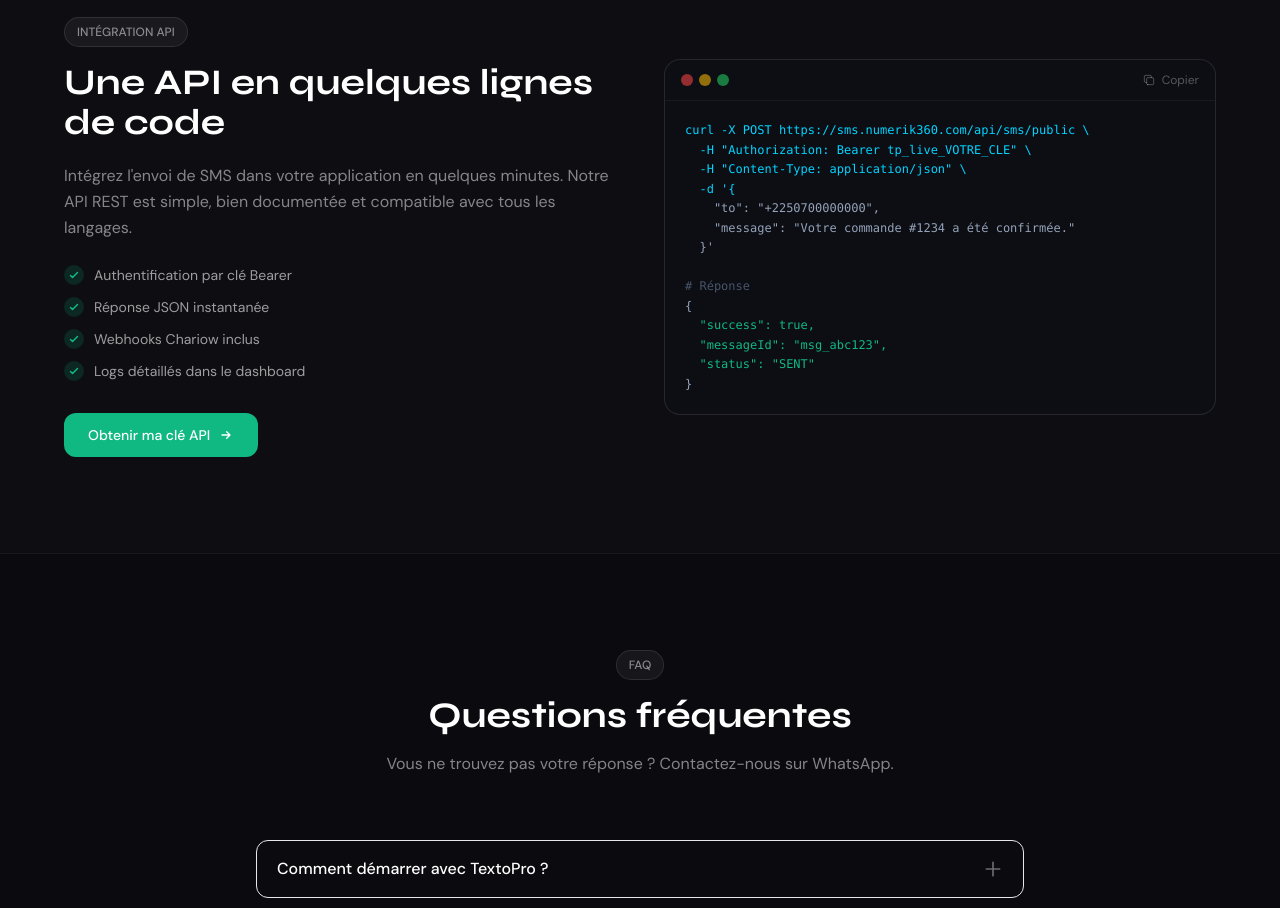
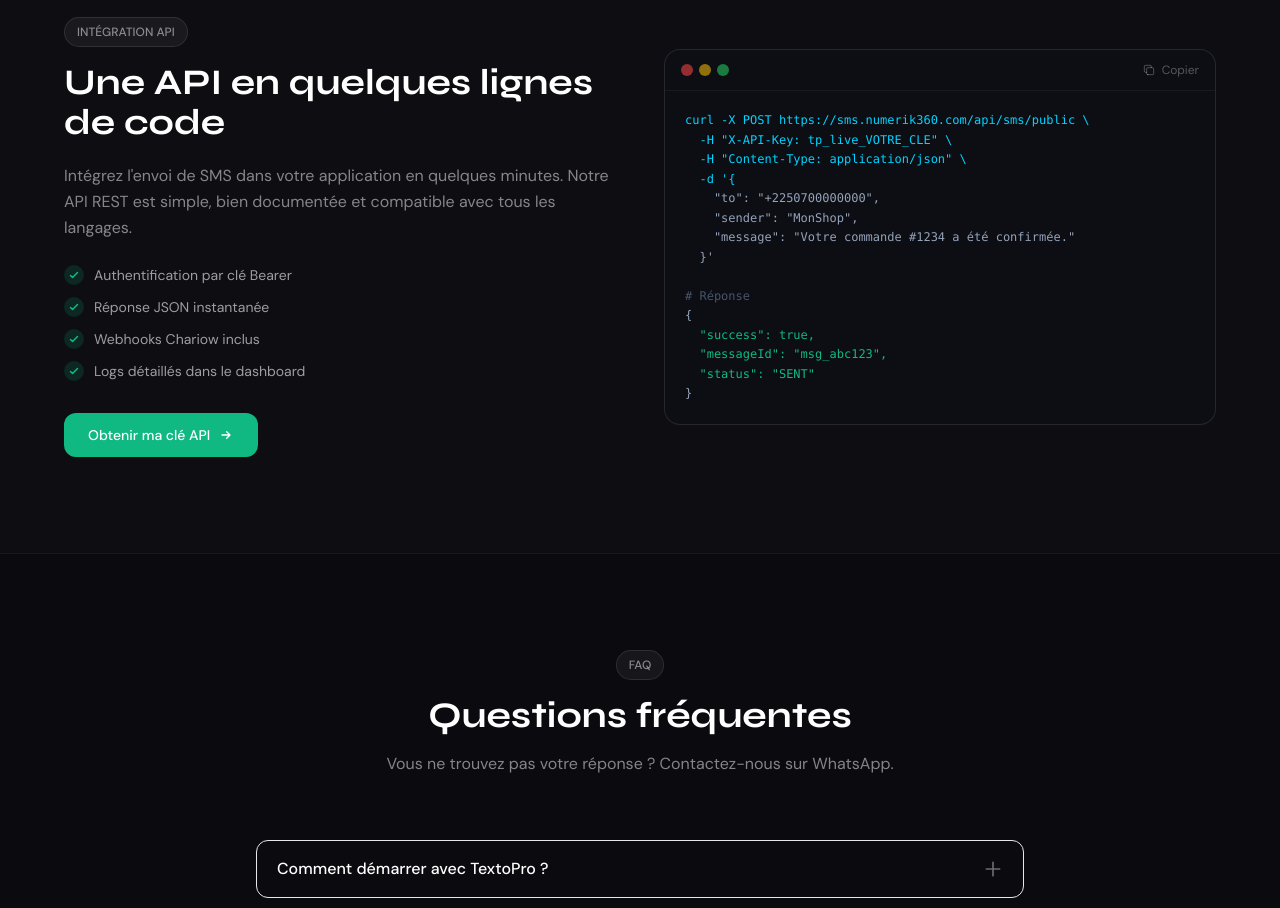
Before and after one commit to diby-edu/SMS, a Next.js app: page / in a window 1280 px wide. Shown: the part 3360-4268 px from the top of the page. Built offline with nearby package versions, Linux system fonts and the light colour scheme; no server answers.

Commit message:
fix: corriger exemple API (header X-API-Key + champ sender manquant)
Co-Authored-By: Claude Sonnet 4.6 <noreply@anthropic.com>

```diff
--- a/components/landing/LandingPage.tsx
+++ b/components/landing/LandingPage.tsx
@@ -524,10 +524,11 @@ function CodePreview() {
   const [copied, setCopied] = useState(false)
 
   const code = `curl -X POST https://sms.numerik360.com/api/sms/public \\
-  -H "Authorization: Bearer tp_live_VOTRE_CLE" \\
+  -H "X-API-Key: tp_live_VOTRE_CLE" \\
   -H "Content-Type: application/json" \\
   -d '{
     "to": "+2250700000000",
+    "sender": "MonShop",
     "message": "Votre commande #1234 a été confirmée."
   }'
 
```
